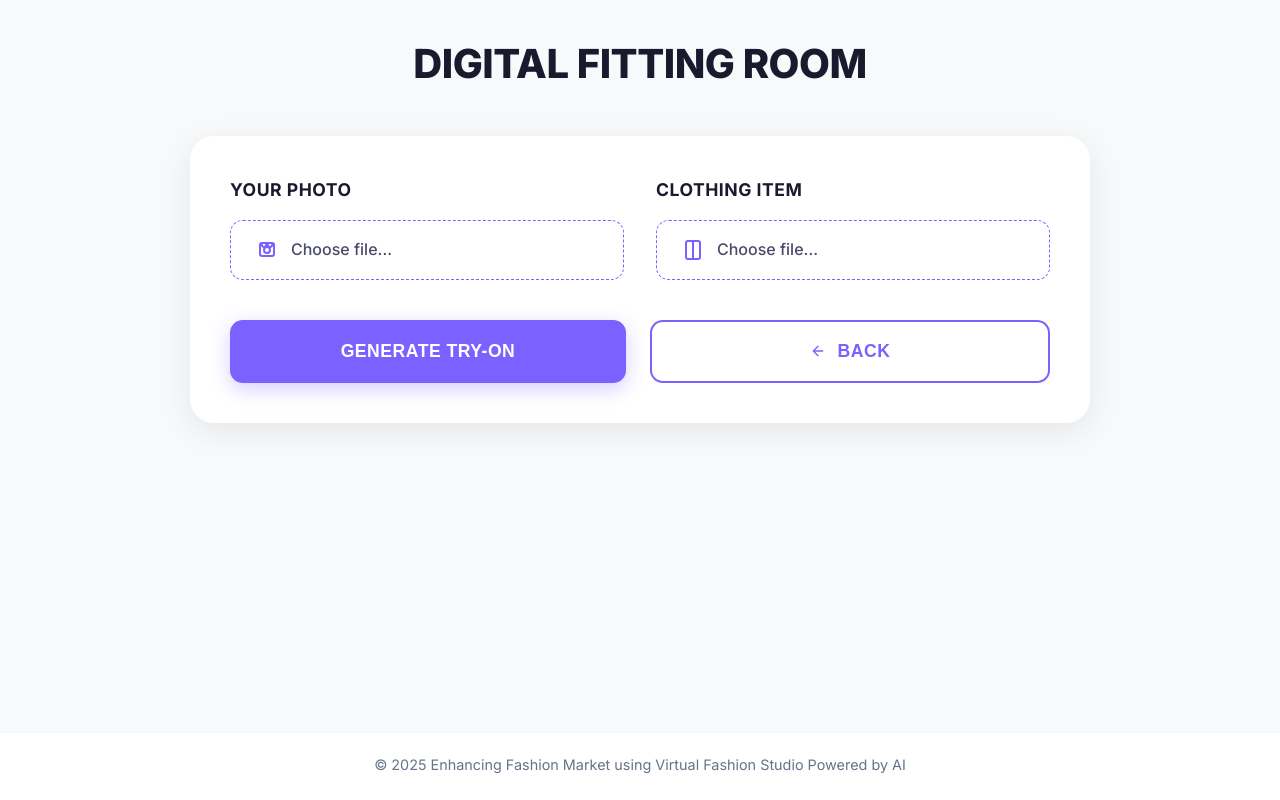
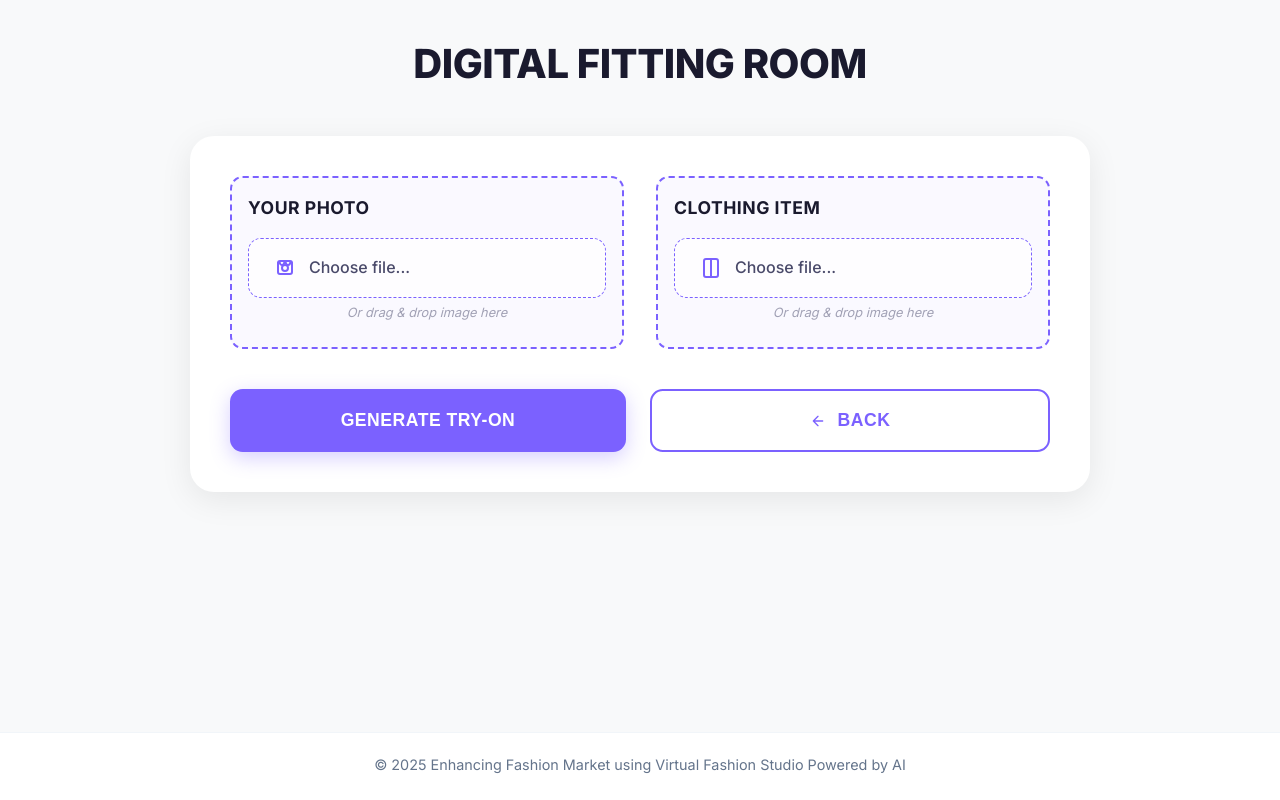
Before and after one commit to KanakamSasikalyan/react-frontend, a React (Create React App) app: page /try-on in a window 1280 px wide. Built offline with nearby package versions, Linux system fonts and the light colour scheme; sample sign-in values are in the browser's storage.

Commit message:
updated frontend#css#2

```diff
--- a/src/components/VirtualTryOn/VirtualTryOn.css
+++ b/src/components/VirtualTryOn/VirtualTryOn.css
@@ -313,6 +313,41 @@
   margin: 0 auto;
 }
 
+.image-drop-zone-vton {
+  box-sizing: border-box;
+  border: 2px dashed var(--primary-accent);
+  background: rgba(123, 97, 255, 0.04);
+  border-radius: 0.8rem;
+  padding: 1rem;
+  position: relative;
+  transition: border-color 0.3s, background 0.3s;
+  width: 100%;
+  margin: 0;
+  overflow: hidden;
+}
+
+.image-drop-zone-vton:hover,
+.image-drop-zone-vton:focus-within {
+  border-color: var(--primary-accent-hover);
+  background: rgba(123, 97, 255, 0.08);
+}
+
+.file-name-vton {
+  font-size: 0.85rem;
+  color: var(--primary-accent);
+  margin: 0.5rem 0;
+  font-weight: 500;
+  word-break: break-all;
+}
+
+.drop-hint-vton {
+  font-size: 0.8rem;
+  color: var(--text-light);
+  margin-top: 0.3rem;
+  margin-bottom: 0.5rem;
+  font-style: italic;
+}
+
 @media (max-width: 768px) {
   .content-wrapper {
     padding: 1.5rem;
@@ -344,6 +379,11 @@
   .preview-box {
     width: 150px;
     height: 150px;
+  }
+
+  .image-drop-zone-vton {
+    width: 100%;
+    margin: 0;
   }
 }
 
--- a/src/components/VirtualTryOn/VirtualTryOn.jsx
+++ b/src/components/VirtualTryOn/VirtualTryOn.jsx
@@ -1,5 +1,5 @@
 // VirtualTryOn.jsx
-import React, { useState } from 'react';
+import React, { useState, useRef } from 'react';
 import axios from 'axios';
 import { useNavigate } from 'react-router-dom';
 import './VirtualTryOn.css';
@@ -10,14 +10,35 @@ const VirtualTryOn = () => {
   const [clothImage, setClothImage] = useState(null);
   const [resultImage, setResultImage] = useState(null);
   const [isLoading, setIsLoading] = useState(false);
+  const [userFileName, setUserFileName] = useState('');
+  const [clothFileName, setClothFileName] = useState('');
+  const userInputRef = useRef(null);
+  const clothInputRef = useRef(null);
   const navigate = useNavigate();
 
-  const handleUserImageChange = (e) => {
-    setUserImage(e.target.files[0]);
+  // Handles both file input and drag-drop
+  const handleImageChange = (file, setImage, setFileName) => {
+    if (file) {
+      setImage(file);
+      setFileName(file.name);
+    }
   };
 
-  const handleClothImageChange = (e) => {
-    setClothImage(e.target.files[0]);
+  // File input change
+  const handleFileInputChange = (e, setImage, setFileName) => {
+    const file = e.target.files[0];
+    handleImageChange(file, setImage, setFileName);
+  };
+
+  // Drag-drop handlers
+  const handleDrop = (e, setImage, setFileName) => {
+    e.preventDefault();
+    if (e.dataTransfer.files && e.dataTransfer.files[0]) {
+      handleImageChange(e.dataTransfer.files[0], setImage, setFileName);
+    }
+  };
+  const handleDragOver = (e) => {
+    e.preventDefault();
   };
 
   const handleSubmit = async () => {
@@ -56,44 +77,68 @@ const VirtualTryOn = () => {
 
         <div className="try-on-container">
           <div className="input-section">
-            <div className="file-input">
+            <div
+              className="file-input image-drop-zone-vton"
+              onDrop={(e) => handleDrop(e, setUserImage, setUserFileName)}
+              onDragOver={handleDragOver}
+            >
               <label htmlFor="userImage">YOUR PHOTO</label>
               <div className="file-input-wrapper">
-                <input type="file" id="userImage" accept="image/*" onChange={handleUserImageChange} />
+                <input
+                  type="file"
+                  id="userImage"
+                  accept="image/*"
+                  ref={userInputRef}
+                  onChange={(e) => handleFileInputChange(e, setUserImage, setUserFileName)}
+                />
                 <div className="file-input-label">
                   <svg width="24" height="24" viewBox="0 0 24 24" fill="none" xmlns="http://www.w3.org/2000/svg">
                     <path d="M19 7V16C19 17.1046 18.1046 18 17 18H7C5.89543 18 5 17.1046 5 16V7C5 5.89543 5.89543 5 7 5H17C18.1046 5 19 5.89543 19 7Z" stroke="currentColor" strokeWidth="2" strokeLinecap="round" strokeLinejoin="round"/>
                     <path d="M12 15C13.6569 15 15 13.6569 15 12C15 10.3431 13.6569 9 12 9C10.3431 9 9 10.3431 9 12C9 13.6569 10.3431 15 12 15Z" stroke="currentColor" strokeWidth="2" strokeLinecap="round" strokeLinejoin="round"/>
                     <path d="M19 7H17C17 8.10457 16.1046 9 15 9C13.8954 9 13 8.10457 13 7H11C11 8.10457 10.1046 9 9 9C7.89543 9 7 8.10457 7 7H5" stroke="currentColor" strokeWidth="2" strokeLinecap="round" strokeLinejoin="round"/>
                   </svg>
-                  <span>{userImage ? userImage.name : 'Choose file...'}</span>
+                  <span>{userFileName || 'Choose file...'}</span>
                 </div>
               </div>
+              {userFileName && <div className="file-name-vton">{userFileName}</div>}
               {userImage && (
                 <div className="preview-box">
                   <img src={URL.createObjectURL(userImage)} alt="User Preview" />
                 </div>
               )}
+              <div className="drop-hint-vton">Or drag & drop image here</div>
             </div>
 
-            <div className="file-input">
+            <div
+              className="file-input image-drop-zone-vton"
+              onDrop={(e) => handleDrop(e, setClothImage, setClothFileName)}
+              onDragOver={handleDragOver}
+            >
               <label htmlFor="clothImage">CLOTHING ITEM</label>
               <div className="file-input-wrapper">
-                <input type="file" id="clothImage" accept="image/*" onChange={handleClothImageChange} />
+                <input
+                  type="file"
+                  id="clothImage"
+                  accept="image/*"
+                  ref={clothInputRef}
+                  onChange={(e) => handleFileInputChange(e, setClothImage, setClothFileName)}
+                />
                 <div className="file-input-label">
                   <svg width="24" height="24" viewBox="0 0 24 24" fill="none" xmlns="http://www.w3.org/2000/svg">
                     <path d="M12 21H7C5.89543 21 5 20.1046 5 19V5C5 3.89543 5.89543 3 7 3H12" stroke="currentColor" strokeWidth="2" strokeLinecap="round" strokeLinejoin="round"/>
                     <path d="M12 3H17C18.1046 3 19 3.89543 19 5V19C19 20.1046 18.1046 21 17 21H12" stroke="currentColor" strokeWidth="2" strokeLinecap="round" strokeLinejoin="round"/>
                     <path d="M12 21V3" stroke="currentColor" strokeWidth="2" strokeLinecap="round" strokeLinejoin="round"/>
                   </svg>
-                  <span>{clothImage ? clothImage.name : 'Choose file...'}</span>
+                  <span>{clothFileName || 'Choose file...'}</span>
                 </div>
               </div>
+              {clothFileName && <div className="file-name-vton">{clothFileName}</div>}
               {clothImage && (
                 <div className="preview-box">
                   <img src={URL.createObjectURL(clothImage)} alt="Cloth Preview" />
                 </div>
               )}
+              <div className="drop-hint-vton">Or drag & drop image here</div>
             </div>
           </div>
 
```
